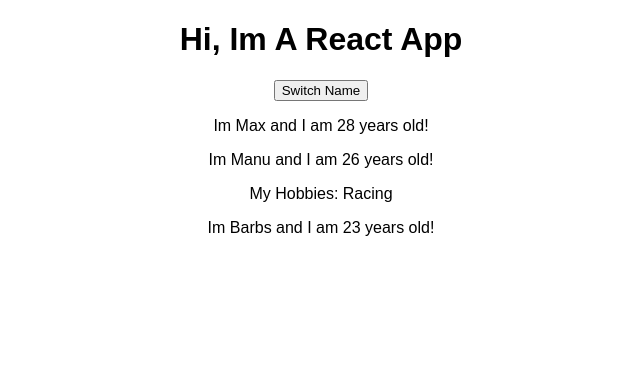
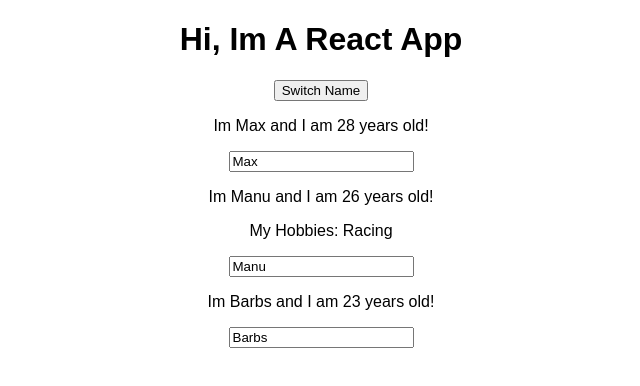
Before and after one commit to barbaraolivieri/react-complete-guide, a React (Create React App) app: page / in a window 1280 px wide. Shown: the top 386 px of the page, without its empty margins (319-959 px from the left). Built offline with nearby package versions, Linux system fonts and the light colour scheme.

Commit message:
Input onchange

```diff
--- a/src/App.js
+++ b/src/App.js
@@ -26,6 +26,18 @@
 		});
 	}
 
+	nameChangedHandler = (event) => {
+		this.setState({
+			persons: [
+		{ name: 'Max', age: 28},
+		{ name: event.target.value, age: 26},
+		{ name: 'Barbs', age: 23}
+			]
+
+		});
+
+	}
+
   render() {
     return (
       <div className="App">
@@ -37,7 +49,8 @@
       <Person
        name={this.state.persons[1].name}
         age={this.state.persons[1].age}
-        click={this.switchNameHandler.bind(this, '2')}> My Hobbies: Racing</Person>
+        click={this.switchNameHandler.bind(this, '2')}
+        changed={this.nameChangedHandler}> My Hobbies: Racing</Person>
       <Person
       name={this.state.persons[2].name}
       age={this.state.persons[2].age} />
--- a/src/Person/Person.js
+++ b/src/Person/Person.js
@@ -5,6 +5,7 @@
 		<div>
 		<p onClick={props.click}>Im {props.name} and I am {props.age} years old! </p>
 		 <p> {props.children} </p>
+		 <input type="text" onChange={props.changed} value={props.name} />
 		</div>
 	)
 };
```
